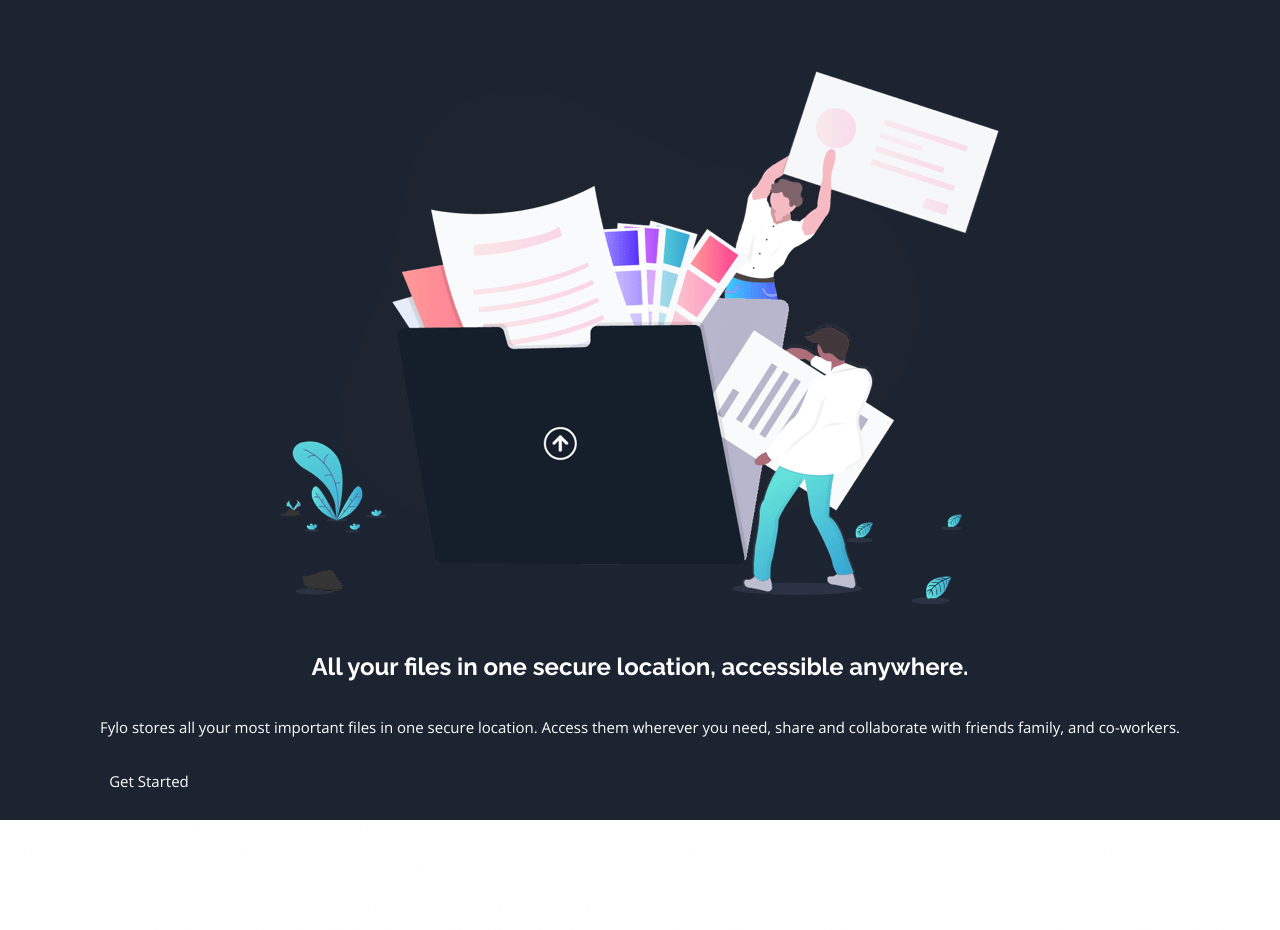
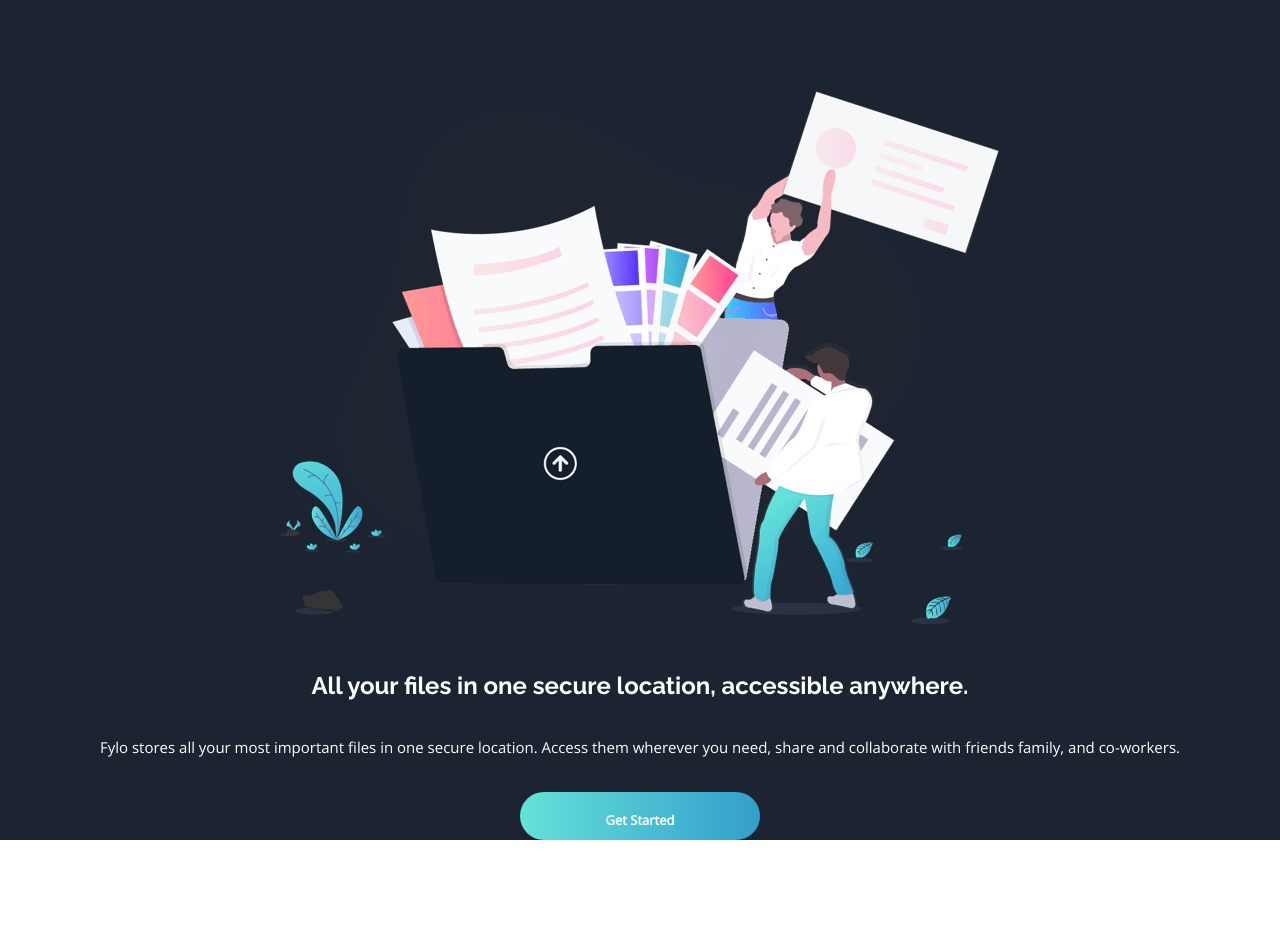
Before and after one commit to foisal07/Cloud-Storage-Landingpage-Dark, a plain HTML site: page index.html in a window 1280 px wide. Shown: the part 72-1002 px from the top of the page. Drawn offline with nearby package versions, Linux system fonts and the light colour scheme.

Commit message:
Style hero CTA

```diff
--- a/app/scss/_global.scss
+++ b/app/scss/_global.scss
@@ -1,7 +1,6 @@
 .container {
   max-width: 1440px;
   margin: 0 auto;
-  display: grid;
 }
 
 .container_mobile_PX {
@@ -14,7 +13,12 @@
 
 .btn {
   display: inline-block;
+  font-size:.8125rem;
+  font-weight: 700;
   width: 15rem;
   height: 3rem;
-  background-color: linear-gradient (to right, $ctaCyan, $ctaBlue);
+  padding: 1.25rem;
+  border-radius: 1.75rem;
+  background-image: linear-gradient(to right, $ctaCyan, $ctaBlue);
+
 }
--- a/app/scss/_hero.scss
+++ b/app/scss/_hero.scss
@@ -13,7 +13,7 @@
 
     &__text {
 
-        h1{
+        h1  {
             font-size: 1.5rem;
             padding-bottom: 1.8125rem;
             line-height: 1.6;
@@ -22,9 +22,9 @@
         p {
             margin-bottom: 2.0625rem;
         }
+    }
 
-        a {
+    &__cta {
 
     }
 }
-}
```
Also changed, not shown: index.html (+0 -3 lines), css/style.css, 1 other file. Lines whose indentation alone changed are shown as unchanged.
